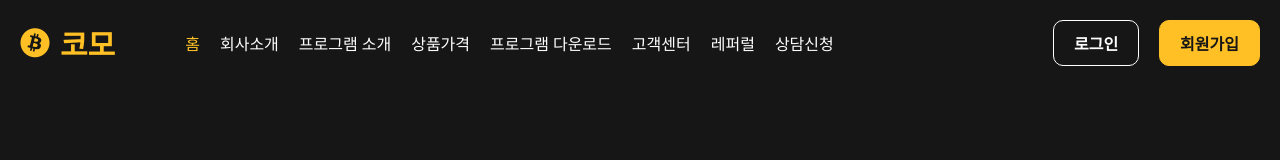
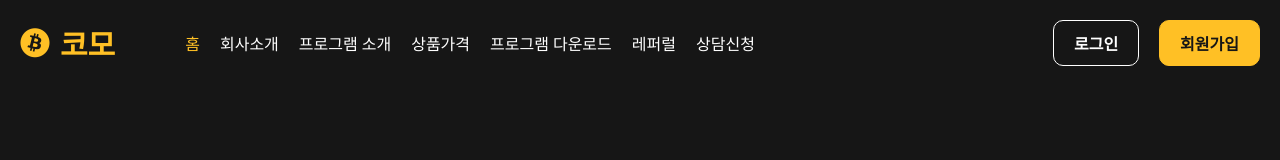
Before and after one commit to Ryugi62/como_website, a Vue app in the folder web/: page / in a window 1280 px wide. Shown: the top 160 px of the page. Built offline with nearby package versions, Linux system fonts and the light colour scheme.

Commit message:
feat : remove customer path

```diff
--- a/web/src/components/HeaderComponent.vue
+++ b/web/src/components/HeaderComponent.vue
@@ -55,7 +55,6 @@ export default {
         { name: "프로그램 소개", path: "/program" },
         { name: "상품가격", path: "/pricing" },
         { name: "프로그램 다운로드", path: "/download" },
-        { name: "고객센터", path: "/customer" },
         { name: "레퍼럴", path: "/referral" },
         { name: "상담신청", path: "/counsel" },
       ],
```
